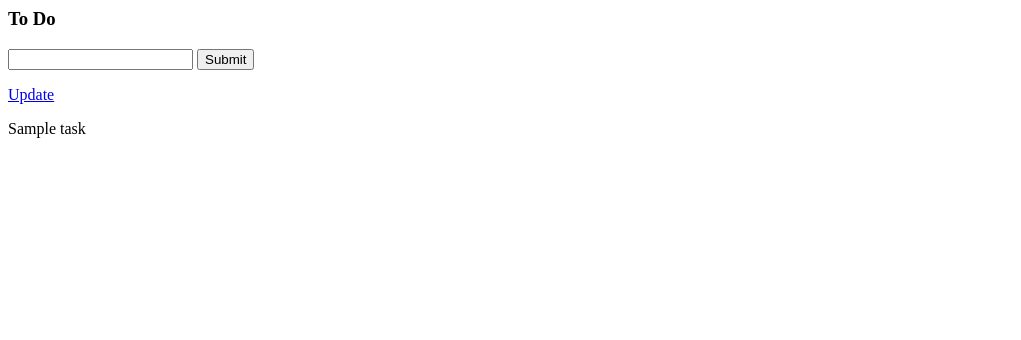
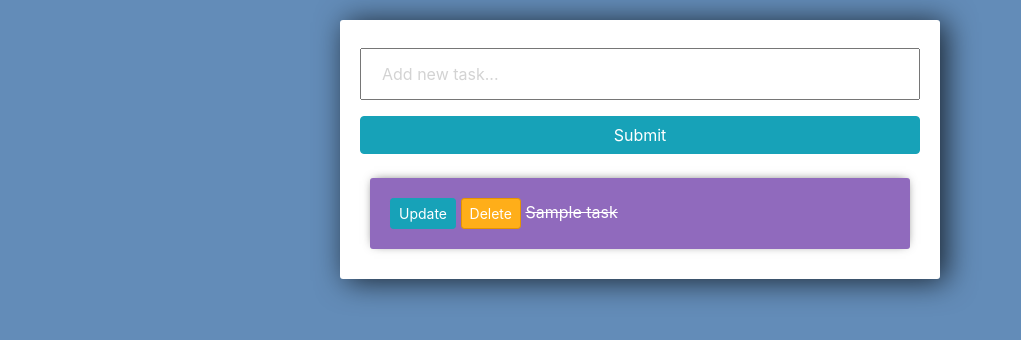
Before and after one commit to JWalshe86/career, a Django app: page /tasks/ in a window 1280 px wide. Shown: the top 340 px of the page, without its empty margins (0-1021 px from the left). Run offline with Django 5.2, Linux system fonts and the light colour scheme; tables that the repository leaves empty hold one stand-in row (values such as "Sample post"); some libraries are stand-ins or nearby versions.

Commit message:
Add todo list functionality

```diff
--- a/tasks/forms.py
+++ b/tasks/forms.py
@@ -5,6 +5,7 @@ from .models import *
 
 
 class TaskForm(forms.ModelForm):
+    title= forms.CharField(widget= forms.TextInput(attrs={'placeholder':'Add new task...'}))
 
     class Meta:
         model = Task
--- a/tasks/templates/tasks/list.html
+++ b/tasks/templates/tasks/list.html
@@ -1,16 +1,73 @@
-<h3>To Do</h3>
+<link rel="stylesheet" href="https://stackpath.bootstrapcdn.com/bootstrap/4.3.1/css/bootstrap.min.css" integrity="sha384-ggOyR0iXCbMQv3Xipma34MD+dH/1fQ784/j6cY/iJTQUOhcWr7x9JvoRxT2MZw1T" crossorigin="anonymous">
 
-        <form method="POST" action="#">
-	   {% csrf_token %}
-	   {{form.title}}
-           <input type="submit" name="Create Task">
+<style>
+
+	body{
+		background-color: #638CB8;
+	}
+
+	input{
+		width: 100%;
+		padding: 12px 20px;
+		margin: 8px 0;
+		box-sizing: border-box;
+	}
+
+	input::placeholder {
+	  color: #d3d3d3;
+	}
+
+	.submit{
+		background-color: #6BA3E8;
+	}
+
+	.center-column{
+		width:600px;
+		margin: 20px auto;
+		padding:20px;
+		background-color: #fff;
+		border-radius: 3px;
+		box-shadow: 6px 2px 30px 0px rgba(0,0,0,0.75);
+	}
+
+	.item-row{
+		background-color: #906abd;
+		margin: 10px;
+		padding: 20px;
+		border-radius: 3px;
+		color: #fff;
+		font-size: 16px;
+		box-shadow: 0px -1px 10px -4px rgba(0,0,0,0.75);
+	}
+
+	.btn-danger{
+		background-color: #ffae19;
+		border-color: #e59400;
+	}
+
+</style>
+
+<div class="center-column">
+
+	<form method="POST" action="#">
+		{% csrf_token %}
+		{{form.title}}
+		<input class="btn btn-info" type="submit" name="Create Task">
 	</form>
 
-{% for task in tasks %}
-    <div>
-	   <!-- returns get method to updateTask view- id added here -->
-	 <a href="{% url 'updateTask' task.id %}">Update</a>
-         <p>{{task}}</p>
-    </div>
+	<div class="todo-list">
 
-{% endfor %}
+	{% for task in tasks %}
+		<div class="item-row">
+			<a class="btn btn-sm btn-info" href="{% url 'updateTask' task.id %}">Update</a>
+			<a class="btn btn-sm btn-danger" href="{% url 'delete' task.id %}">Delete</a>
+
+			{% if task.complete == True %}
+			<strike>{{task}}</strike>
+			{% else %}
+			<span>{{task}}</span>
+			{% endif %}
+		</div>
+	{% endfor %}
+	</div>
+</div>
--- a/tasks/urls.py
+++ b/tasks/urls.py
@@ -3,5 +3,6 @@ from . import views
 
 urlpatterns = [
     path('', views.index, name='list'),
-    path('update_task/<str:pk>/', views.updateTask, name='updateTask')
+    path('update_task/<str:pk>/', views.updateTask, name='updateTask'),
+    path('delete/<str:pk>/', views.deleteTask, name='delete')
         ]
--- a/tasks/views.py
+++ b/tasks/views.py
@@ -1,4 +1,5 @@
-from django.shortcuts import render, redirect
+from django.shortcuts import render, redirect, get_object_or_404
+from django.http import HttpResponseBadRequest
 
 from .models import *
 from .forms import *
@@ -20,7 +21,7 @@ def index(request):
 
 def updateTask(request, pk):
 
-    task = Task.objects.get(id=pk)
+    task = get_object_or_404(Task, id=pk)
     # prefils the form
     form = TaskForm(instance=task)
 
@@ -29,8 +30,20 @@ def updateTask(request, pk):
         form = TaskForm(request.POST, instance=task)
         if form.is_valid():
             form.save()
-            return redirect('/')
+            return redirect('/tasks')
 
     context = {'form': form }
 
     return render(request, 'tasks/update_task.html', context)
+
+
+def deleteTask(request, pk):
+    item = get_object_or_404(Task, id=pk)
+
+    if request.method == 'POST':
+        item.delete()
+        return redirect('/tasks')  # Redirect to home or any other page you want after deletion
+
+    # Handle GET request or other methods
+    context = {'item': item}
+    return render(request, 'tasks/delete.html', context)
```
Also changed, not shown: tasks/templates/tasks/delete.html (added, +7 -0 lines), token.json (+1 -1 lines).
